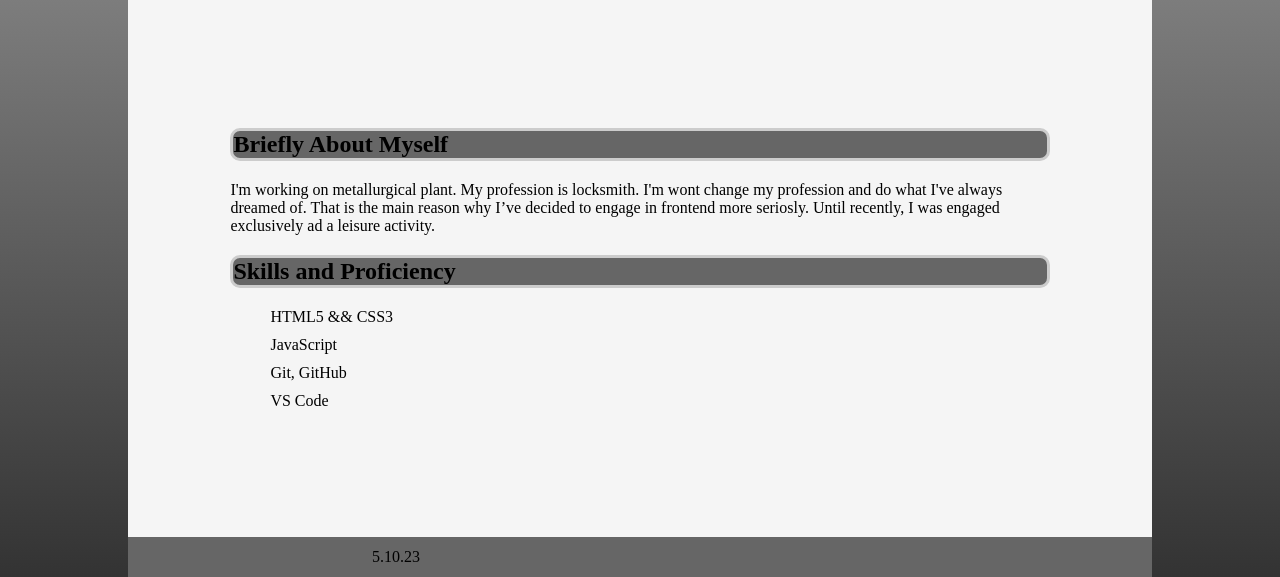
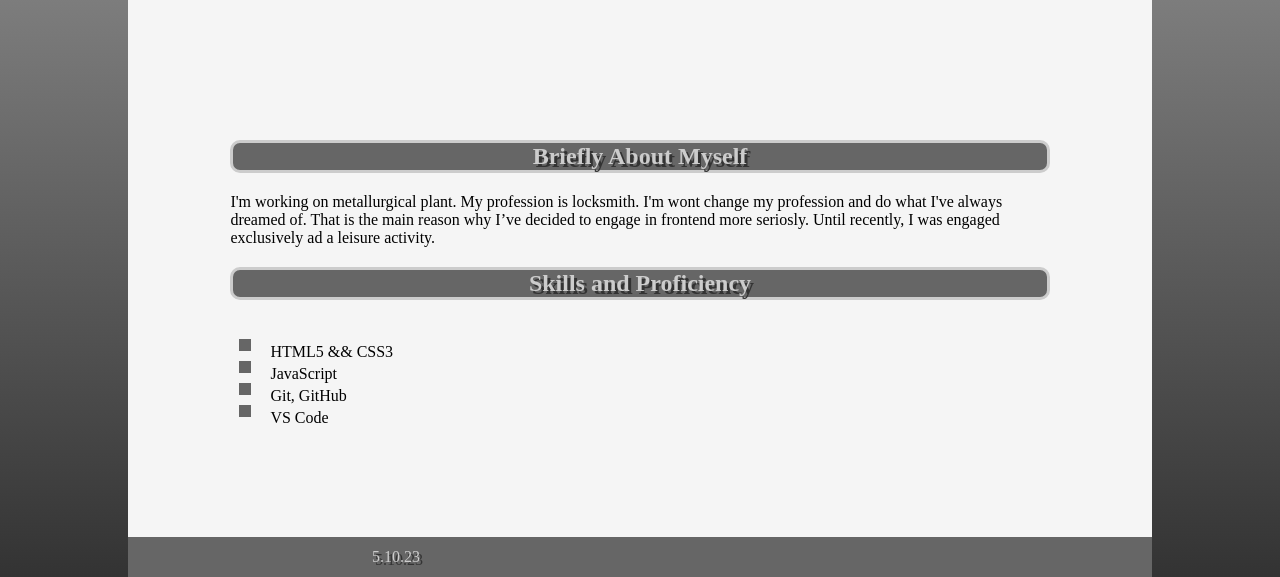
Before and after one commit to Svyazistvsa/rsschool-cv, a plain HTML site: page index.html in a window 1280 px wide. Shown: the part 223-800 px from the top of the page. Drawn offline with Linux system fonts and the light colour scheme.

Commit message:
feat: list and font styling

```diff
--- a/index.html
+++ b/index.html
@@ -31,7 +31,7 @@
             </p>
             <h2 class="zag">Skills and Proficiency</h2>
             <p class="text">
-                <ul>
+                <ul class="contentList">
                     <li>HTML5 && CSS3</li>
                     <li>JavaScript</li>
                     <li>Git, GitHub</li>
--- a/style.css
+++ b/style.css
@@ -36,7 +36,7 @@ body{
         width: 80%;
         .zag {
             background-color:#666;
-            ;
+            text-align: center;
             border: 3px solid #ccc;
             border-radius: 10px;
         }
@@ -52,6 +52,10 @@ body{
 
     }
 }
+#head, .zag, .footer {
+    color: #ccc;
+    text-shadow: 3px 3px #333;
+}
 ul{
     list-style: none ;
 }
@@ -60,7 +64,20 @@ ul>li {
     margin-bottom: 10px;
 }
 
+.contentList > li{
+    list-style-type: square;
+    height: 12px;
+}
+
+.contentList > li::marker {
+    color: #666;
+    font-size: 40px;
+    border: 1px solid #999;
+
+}
+
 .icon {
     max-width: 30px;
     max-height: 30px;
+    margin-right: 10px;
 }
```
